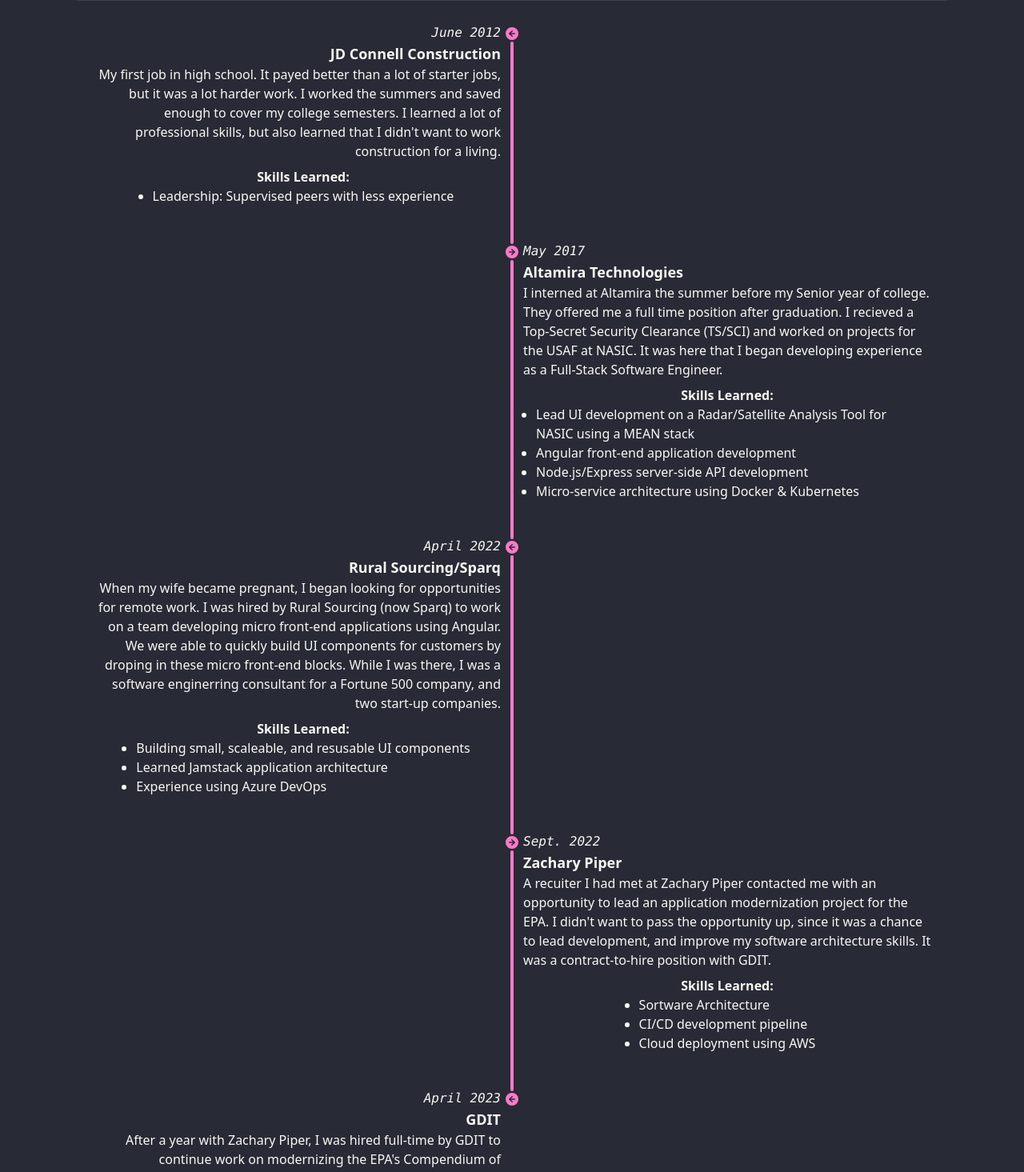
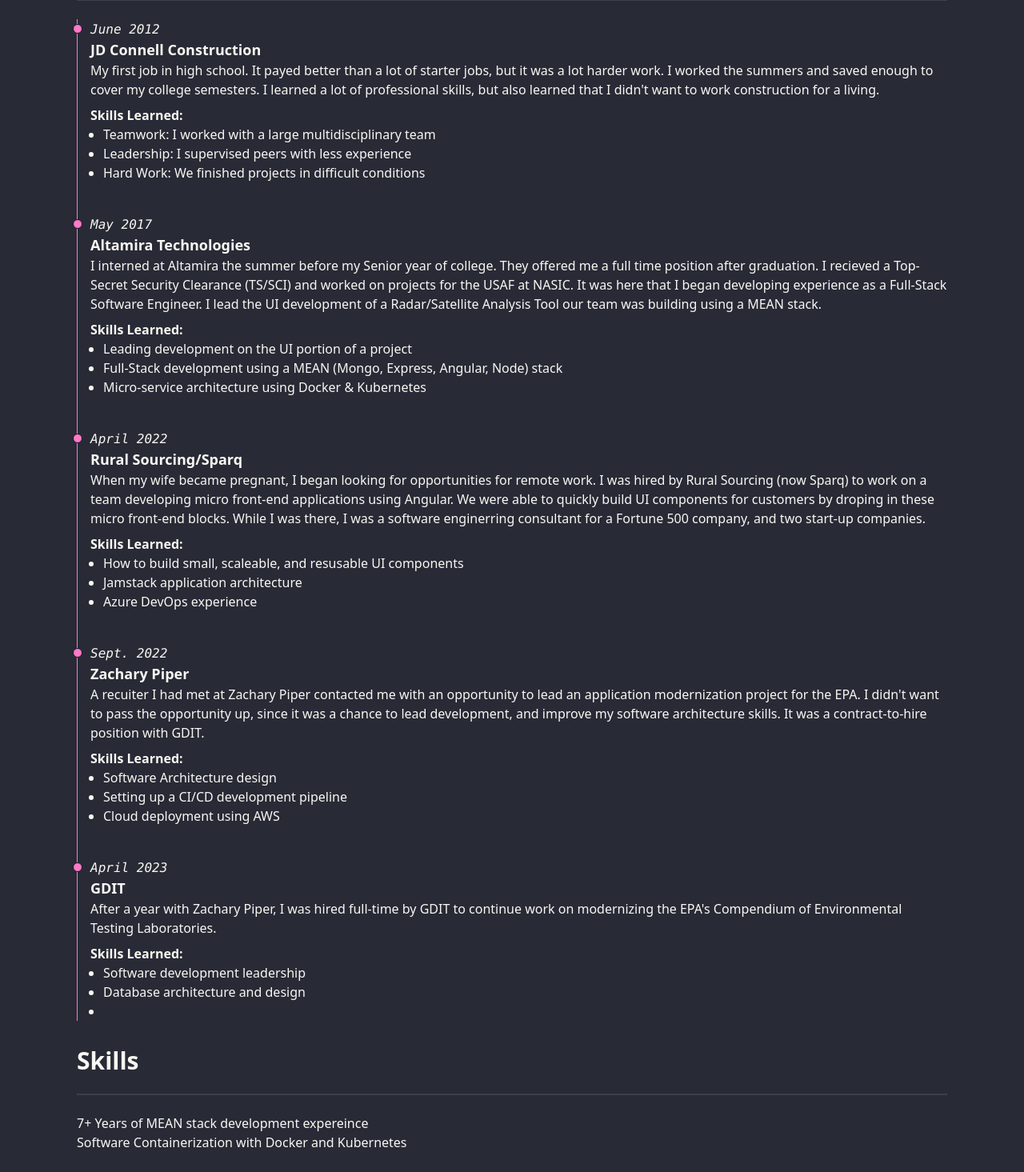
Before and after one commit to astind/personal-site-svelte, a SvelteKit app: page /work in a window 1280 px wide. Shown: the part 620-2085 px from the top of the page at 80% size. Built offline with nearby package versions, Linux system fonts and the light colour scheme.

Commit message:
re-designed work timeline

```diff
--- a/src/routes/work/+page.svelte
+++ b/src/routes/work/+page.svelte
@@ -47,147 +47,102 @@
   </h2>
   <div class="divider"></div>
 
-  <ul class="timeline timeline-snap-icon max-md:timeline-compact timeline-vertical px-4">
-    <li>
-      <div class="timeline-middle">
-        <svg xmlns="http://www.w3.org/2000/svg" viewBox="0 0 20 20" fill="currentColor" class="size-5 text-primary">
-          <g clip-path="url(#a)">
-            <path fill-rule="evenodd" d="M10 18a8 8 0 1 0 0-16 8 8 0 0 0 0 16Zm3.25-7.25a.75.75 0 0 0 0-1.5H8.66l2.1-1.95a.75.75 0 1 0-1.02-1.1l-3.5 3.25a.75.75 0 0 0 0 1.1l3.5 3.25a.75.75 0 0 0 1.02-1.1l-2.1-1.95h4.59Z" clip-rule="evenodd" />
-          </g>
-          <defs>
-            <clipPath id="a">
-              <path d="M0 0h20v20H0z" />
-            </clipPath>
-          </defs>
-        </svg>
-      </div>
-      <div class="timeline-start mb-10 md:text-end">
-        <time class="font-mono italic">June 2012</time>
-        <div class="text-lg font-black">JD Connell Construction</div>
+  <ol class="relative border-s border-primary">
+    <li class="ms-4">
+      <div class="absolute w-3 h-3 bg-primary rounded-full mt-1.5 -start-1.5 border border-white dark:border-gray-900 bg-primary"></div>
+      <time class="mb-1 font-mono italic leading-none">June 2012</time>
+      <h3 class="text-lg font-semibold">JD Connell Construction</h3>
+      <p class="text-base font-normal base-content">
         My first job in high school. It payed better than a lot of starter jobs, but it was a lot harder work.
         I worked the summers and saved enough to cover my college semesters.
-
         I learned a lot of professional skills, but also learned that I didn't want to work construction for a living.
-        <div class="flex flex-col items-center justify-center pl-4 lg:pl-8 pr-4 mt-2">
+      </p>
+      <div class="flex flex-col mt-2">
         <h4 class="font-bold">Skills Learned:</h4>
-          <ul class="list-disc text-left">
-            <li>Leadership: Supervised peers with less experience</li>
+        <ul class="list-disc ml-4">
+          <li>Teamwork: I worked with a large multidisciplinary team</li>
+          <li>Leadership: I supervised peers with less experience</li>
+          <li>Hard Work: We finished projects in difficult conditions</li>
         </ul>
       </div>
-      </div>
-      <hr class="bg-primary" />
     </li>
-    <li>
-      <hr class="bg-primary" />
-      <div class="timeline-middle">
-        <svg xmlns="http://www.w3.org/2000/svg" viewBox="0 0 20 20" fill="currentColor" class="size-5 text-primary">
-          <path fill-rule="evenodd" d="M10 18a8 8 0 1 0 0-16 8 8 0 0 0 0 16ZM6.75 9.25a.75.75 0 0 0 0 1.5h4.59l-2.1 1.95a.75.75 0 0 0 1.02 1.1l3.5-3.25a.75.75 0 0 0 0-1.1l-3.5-3.25a.75.75 0 1 0-1.02 1.1l2.1 1.95H6.75Z" clip-rule="evenodd" />
-        </svg>
-      </div>
-      <div class="timeline-end md:mb-10">
-        <time class="font-mono italic">May 2017</time>
-        <div class="text-lg font-black">Altamira Technologies</div>
+    <li class="mt-10 ms-4">
+        <div class="absolute w-3 h-3 bg-primary rounded-full mt-1.5 -start-1.5 border border-white dark:border-gray-900 bg-primary"></div>
+        <time class="mb-1 font-mono italic leading-none">May 2017</time>
+        <h3 class="text-lg font-semibold">Altamira Technologies</h3>
+        <p class="ttext-base font-normal base-content">
           I interned at Altamira the summer before my Senior year of college. They offered me a full time position after graduation.
         I recieved a Top-Secret Security Clearance (TS/SCI) and worked on
         projects for the USAF at NASIC. It was here that I began developing experience as a Full-Stack Software Engineer.
-        <div class="flex flex-col items-center justify-center px-4 mt-2">
+        I lead the UI development of a Radar/Satellite Analysis Tool our team was building using a MEAN stack.
+        </p>
+        <div class="flex flex-col mt-2">
           <h4 class="font-bold">Skills Learned:</h4>
-          <ul class="list-disc">
-            <li>Lead UI development on a Radar/Satellite Analysis Tool for NASIC using a MEAN stack</li>
-            <li>Angular front-end application development</li>
-            <li>Node.js/Express server-side API development</li>
+          <ul class="list-disc ml-4">
+            <li>Leading development on the UI portion of a project</li>
+            <li>Full-Stack development using a MEAN (Mongo, Express, Angular, Node) stack</li>
             <li>Micro-service architecture using Docker & Kubernetes</li>
           </ul>
         </div>
-      </div>
-      <hr class="bg-primary" />
     </li>
-    <li>
-      <hr class="bg-primary" />
-      <div class="timeline-middle">
-        <svg xmlns="http://www.w3.org/2000/svg" viewBox="0 0 20 20" fill="currentColor" class="size-5 text-primary">
-          <g clip-path="url(#a)">
-            <path fill-rule="evenodd" d="M10 18a8 8 0 1 0 0-16 8 8 0 0 0 0 16Zm3.25-7.25a.75.75 0 0 0 0-1.5H8.66l2.1-1.95a.75.75 0 1 0-1.02-1.1l-3.5 3.25a.75.75 0 0 0 0 1.1l3.5 3.25a.75.75 0 0 0 1.02-1.1l-2.1-1.95h4.59Z" clip-rule="evenodd" />
-          </g>
-          <defs>
-            <clipPath id="a">
-              <path d="M0 0h20v20H0z" />
-            </clipPath>
-          </defs>
-        </svg>
-      </div>
-      <div class="timeline-start mb-10 md:text-end">
-        <time class="font-mono italic">April 2022</time>
-        <div class="text-lg font-black">Rural Sourcing/Sparq</div>
+    <li class="mt-10 ms-4">
+        <div class="absolute w-3 h-3 bg-primary rounded-full mt-1.5 -start-1.5 border border-white dark:border-gray-900 bg-primary"></div>
+        <time class="mb-1 font-mono italic leading-none">April 2022</time>
+        <h3 class="text-lg font-semibold">Rural Sourcing/Sparq</h3>
+        <p class="ttext-base font-normal base-content">
           When my wife became pregnant, I began looking for opportunities for remote work. I was hired by Rural Sourcing (now Sparq) to work on a team developing
         micro front-end applications using Angular. We were able to quickly build UI components for customers by droping in these micro front-end blocks. While I was there,
         I was a software enginerring consultant for a Fortune 500 company, and two start-up companies.
-        <div class="flex flex-col items-center justify-center pl-4 lg:pl-8 pr-4 mt-2">
+        </p>
+        <div class="flex flex-col mt-2">
           <h4 class="font-bold">Skills Learned:</h4>
-          <ul class="list-disc text-left">
-            <li>Building small, scaleable, and resusable UI components</li>
-            <li>Learned Jamstack application architecture</li>
-            <li>Experience using Azure DevOps</li>
+          <ul class="list-disc ml-4">
+            <li>How to build small, scaleable, and resusable UI components</li>
+            <li>Jamstack application architecture</li>
+            <li>Azure DevOps experience</li>
           </ul>
         </div>
-      </div>
-      <hr class="bg-primary" />
     </li>
-    <li>
-      <hr class="bg-primary" />
-      <div class="timeline-middle">
-        <svg xmlns="http://www.w3.org/2000/svg" viewBox="0 0 20 20" fill="currentColor" class="size-5 text-primary">
-          <path fill-rule="evenodd" d="M10 18a8 8 0 1 0 0-16 8 8 0 0 0 0 16ZM6.75 9.25a.75.75 0 0 0 0 1.5h4.59l-2.1 1.95a.75.75 0 0 0 1.02 1.1l3.5-3.25a.75.75 0 0 0 0-1.1l-3.5-3.25a.75.75 0 1 0-1.02 1.1l2.1 1.95H6.75Z" clip-rule="evenodd" />
-        </svg>
-      </div>
-      <div class="timeline-end md:mb-10">
-        <time class="font-mono italic">Sept. 2022</time>
-        <div class="text-lg font-black">Zachary Piper</div>
+    <li class="mt-10 ms-4">
+      <div class="absolute w-3 h-3 bg-primary rounded-full mt-1.5 -start-1.5 border border-white dark:border-gray-900 bg-primary"></div>
+      <time class="mb-1 font-mono italic leading-none">Sept. 2022</time>
+      <h3 class="text-lg font-semibold">Zachary Piper</h3>
+      <p class="ttext-base font-normal base-content">
         A recuiter I had met at Zachary Piper contacted me with an opportunity to lead an application
         modernization project for the EPA. I didn't want to pass the opportunity up, since it was a chance to lead development, and
         improve my software architecture skills. It was a contract-to-hire position with GDIT.
-        <div class="flex flex-col items-center justify-center px-4 mt-2">
+      </p>
+      <div class="flex flex-col mt-2">
         <h4 class="font-bold">Skills Learned:</h4>
-          <ul class="list-disc">
-            <li>Sortware Architecture</li>
-            <li>CI/CD development pipeline</li>
+        <ul class="list-disc ml-4">
+          <li>Software Architecture design</li>
+            <li>Setting up a CI/CD development pipeline</li>
             <li>Cloud deployment using AWS</li>
-
         </ul>
       </div>
-      </div>
-      <hr class="bg-primary" />
     </li>
-    <li>
-      <hr class="bg-primary" />
-      <div class="timeline-middle">
-        <svg xmlns="http://www.w3.org/2000/svg" viewBox="0 0 20 20" fill="currentColor" class="size-5 text-primary">
-          <g clip-path="url(#a)">
-            <path fill-rule="evenodd" d="M10 18a8 8 0 1 0 0-16 8 8 0 0 0 0 16Zm3.25-7.25a.75.75 0 0 0 0-1.5H8.66l2.1-1.95a.75.75 0 1 0-1.02-1.1l-3.5 3.25a.75.75 0 0 0 0 1.1l3.5 3.25a.75.75 0 0 0 1.02-1.1l-2.1-1.95h4.59Z" clip-rule="evenodd" />
-          </g>
-          <defs>
-            <clipPath id="a">
-              <path d="M0 0h20v20H0z" />
-            </clipPath>
-          </defs>
-        </svg>
-      </div>
-      <div class="timeline-start mb-10 md:text-end">
-        <time class="font-mono italic">April 2023</time>
-        <div class="text-lg font-black">GDIT</div>
+    <li class="mt-10 ms-4">
+      <div class="absolute w-3 h-3 bg-primary rounded-full mt-1.5 -start-1.5 border border-white dark:border-gray-900 bg-primary"></div>
+      <time class="mb-1 font-mono italic leading-none">April 2023</time>
+      <h3 class="text-lg font-semibold">GDIT</h3>
+      <p class="ttext-base font-normal base-content">
         After a year with Zachary Piper, I was hired full-time by GDIT to continue work on
         modernizing the EPA's Compendium of Environmental Testing Laboratories.
-        <div class="flex flex-col items-center justify-center pl-4 lg:pl-8 pr-4 mt-2">
+      </p>
+      <div class="flex flex-col mt-2">
         <h4 class="font-bold">Skills Learned:</h4>
-          <ul class="list-disc text-left">
-
+        <ul class="list-disc ml-4">
+          <li>Software development leadership</li>
+          <li>Database architecture and design</li>
+          <li></li>
         </ul>
       </div>
-      </div>
     </li>
-  </ul>
+  </ol>
 
-  <div>
+
+
+  <div class="mt-8">
     <h2 class="text-3xl font-semibold">
       Skills
     </h2>
@@ -197,6 +152,7 @@
       <li>Software Containerization with Docker and Kubernetes</li>
       <li></li>
     </ul>
+
   </div>
 
 
```
Lines whose indentation alone changed are shown as unchanged.
